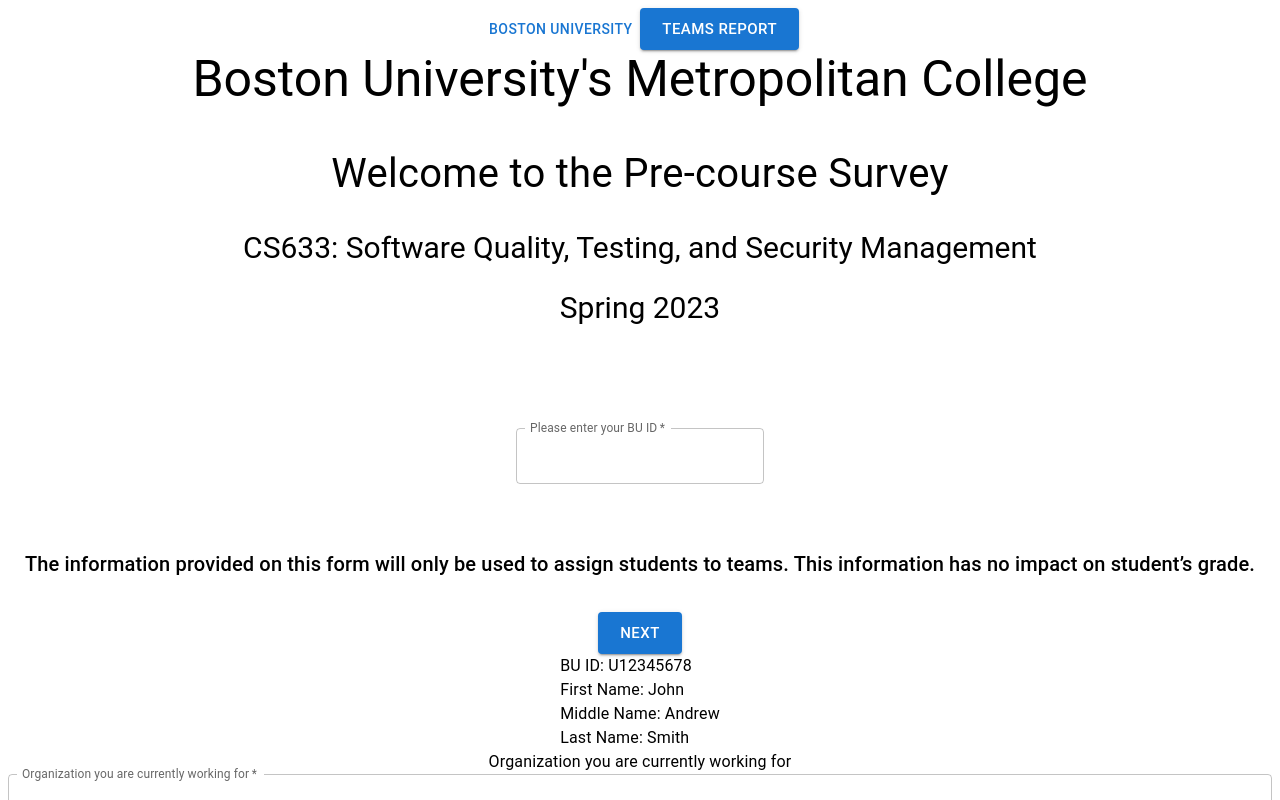
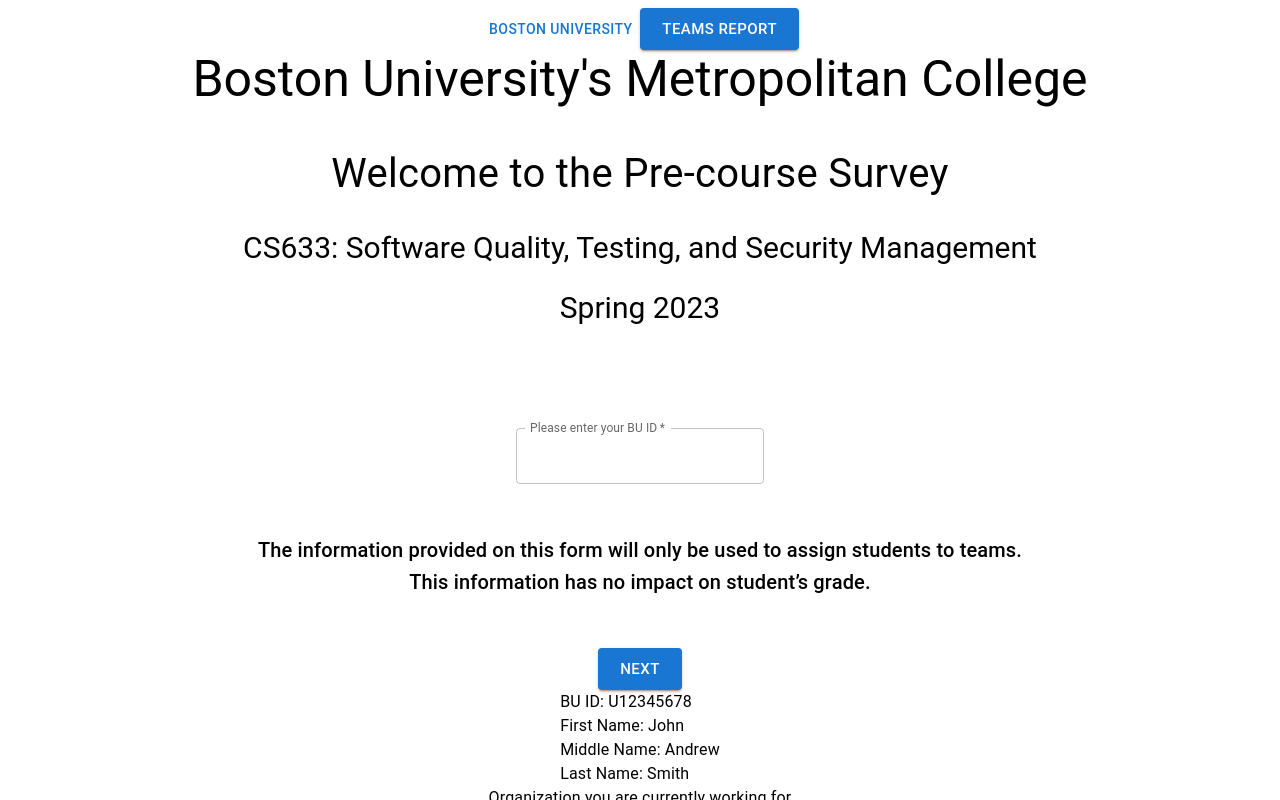
Before and after one commit to tbtruong/CS633Team6, a React (Create React App) app in the folder frontend/: page / in a window 1280 px wide. Shown: the top 800 px of the page. Built offline with nearby package versions, Linux system fonts and the light colour scheme.

Commit message:
Updated Typography variants

```diff
--- a/frontend/src/Components/mainPage.tsx
+++ b/frontend/src/Components/mainPage.tsx
@@ -114,13 +114,11 @@ const MainPage = () => {
                           InputLabelProps={{ shrink: true }}
                         />
             </Box>
-            <Typography  variant='h6'>
-                <br></br>
-                <br></br>
+            <Typography  variant='h6' sx={{marginTop: '50px'}}>
                 The information provided on this form will only be used to assign students to teams.
+            </Typography >
+            <Typography  variant='h6' sx={{marginBottom: '50px'}}>
                 This information has no impact on student’s grade.
-                <br></br>
-                <br></br>
             </Typography >
             <Button variant="contained" size="large" sx={buttonHolder} >
               NEXT
@@ -284,7 +282,6 @@ const MainPage = () => {
         <TextField sx={{width: '300px'}} fullWidth required id="outlined-basic"   InputLabelProps={{ shrink: true }} variant="outlined"  inputProps={{ maxLength: 12 }}/>
 
 
-
         </Box>
     );
 }
```
